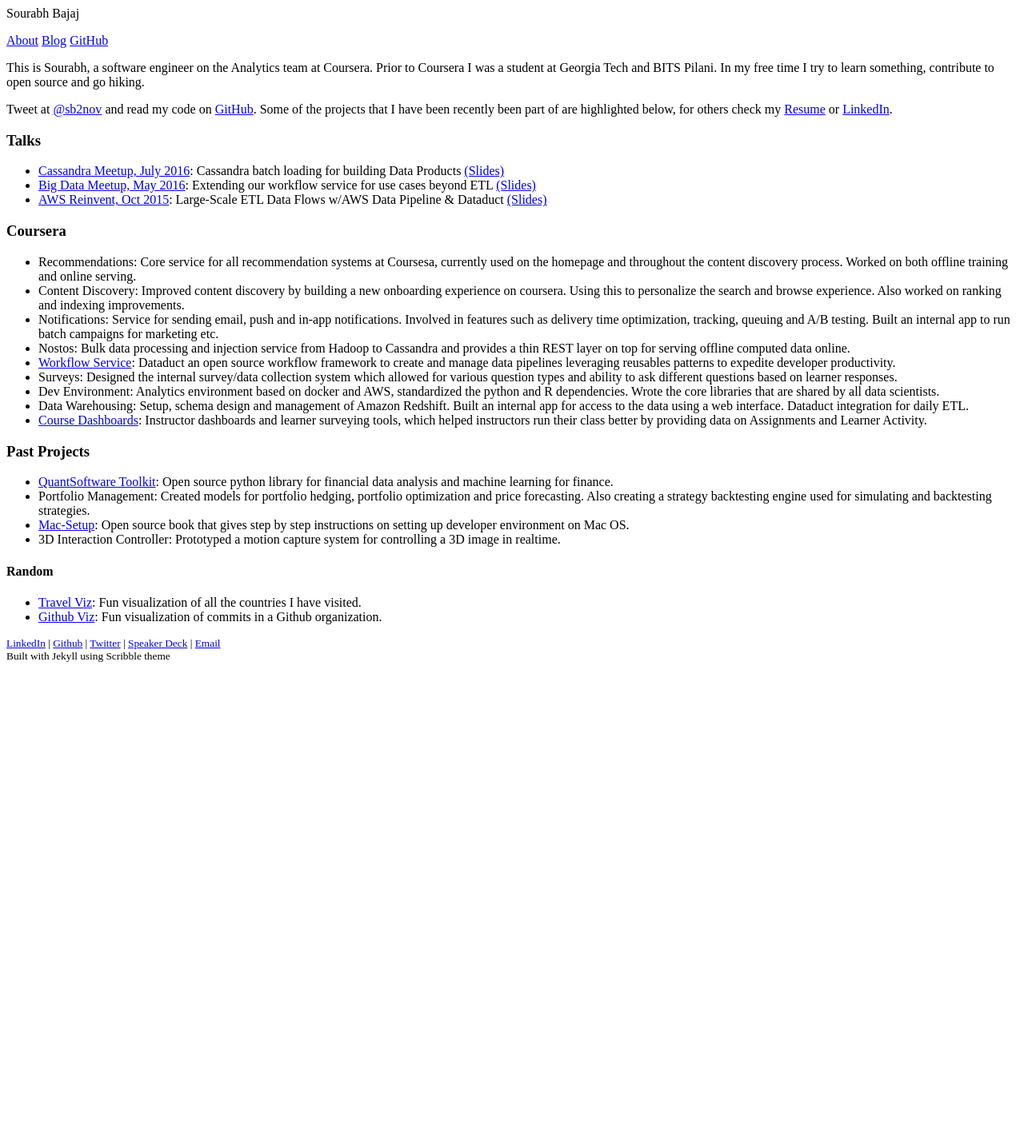
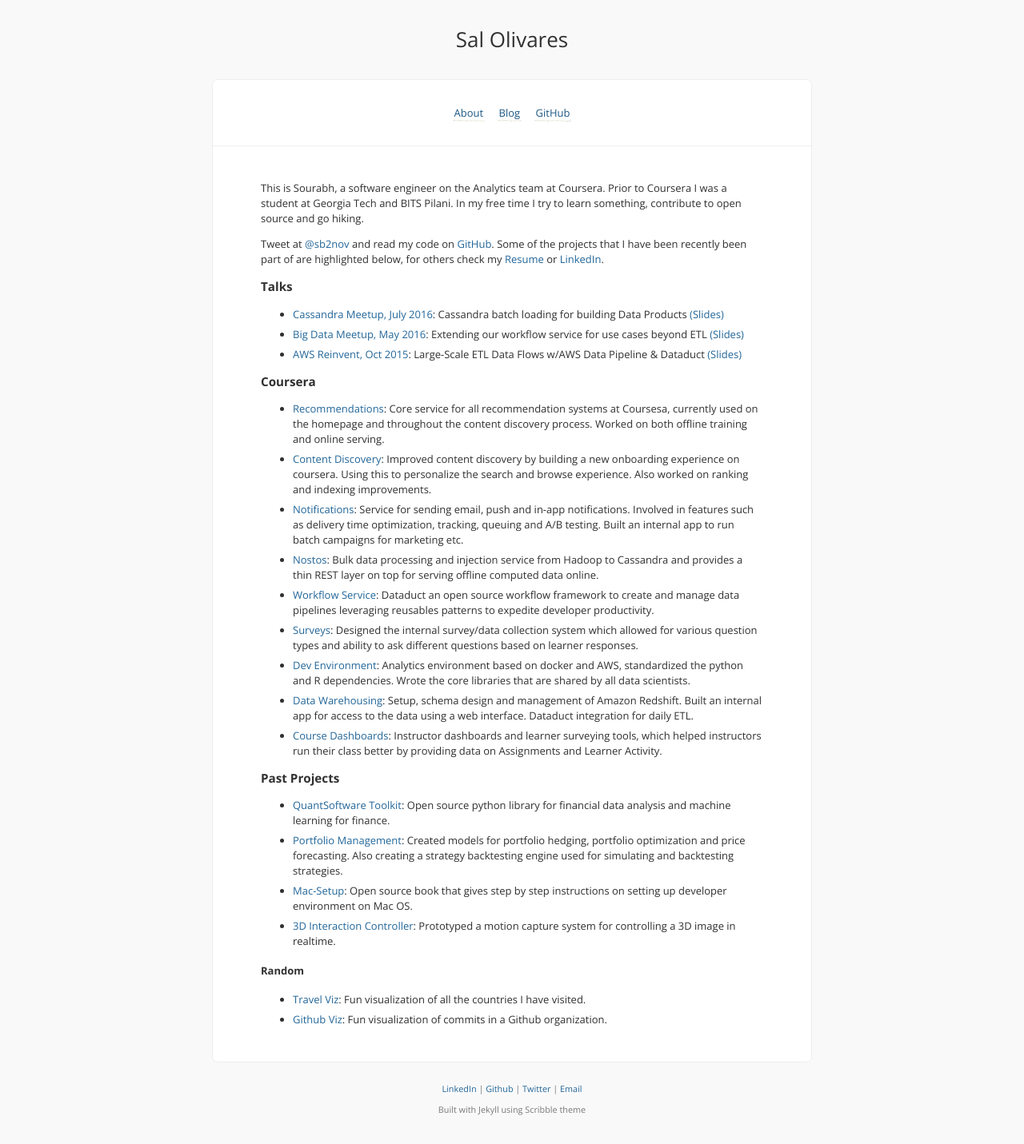
Before and after one commit to salolivares/salolivares.github.io, a Jekyll site: the page built from index.md, in a window 1280 px wide. Shown: the whole page at 80% size. Built offline with Jekyll 4.4.1, drawn with Linux system fonts in a browser that asks for light colours; nearby versions of some CDN libraries; library files that are not in the unit come from our copies; comment, search, counter and statistics services are not loaded; before the commit the page ends 900 px from its top, so only the background shows below that.

Commit message:
Fixed file paths and edited config

```diff
--- a/404.html
+++ b/404.html
@@ -3,10 +3,10 @@
     <meta content='Sourabh' property='og:title' />
     <title>Sourabh</title>
     <link href='/images/fav.png' rel='shortcut icon'>
-    <link href='/stylesheets/style.css' rel='stylesheet' type='text/css' />
-    <link href='/stylesheets/responsive.css' rel='stylesheet' type='text/css' />
+    <link href='/css/style.css' rel='stylesheet' type='text/css' />
+    <link href='/css/responsive.css' rel='stylesheet' type='text/css' />
     <!-- - -->
-    <script src='/javascripts/jquery.js' type='text/javascript'></script>
+    <script src='/js/jquery.js' type='text/javascript'></script>
     <!-- - -->
     <meta content='width=device-width, initial-scale=1.0, user-scalable=no' name='viewport'>
     <meta content='text/html; charset=utf-8' http-equiv='content-type' />
--- a/_config.yml
+++ b/_config.yml
@@ -1,15 +1,15 @@
-title:            Sourabh Bajaj
-description:      Portfolio website of Sourabh Bajaj
-url:              http://sourabhbajaj.com
-signoff:          Sourabh Bajaj
+title:            Sal Olivares
+description:      Sal Olivares. Programmer & CS Student @ UCSB.
+url:              http://about.salolivares.com
+signoff:          Sal Olivares
+disqus_shortname:
 google_analytics: 'UA-40495390-2'
 
 author:
-  linkedin: sbajaj9
-  twitter : sb2nov
-  github : sb2nov
-  speaker: sb2nov
-  email: sourabh@sourabhbajaj.com
+  linkedin: salolivares
+  twitter : salcodes
+  github : salolivares
+  email: me@salolivares.com
 
 links:
   - name:         About
@@ -17,7 +17,7 @@ links:
   - name:         Blog
     url:          /blog
   - name:         GitHub
-    url:          http://github.com/sb2nov
+    url:          http://github.com/salolivares
     external:     true
 
 gems:
--- a/_includes/footer.html
+++ b/_includes/footer.html
@@ -6,8 +6,6 @@
     |
     <a href="http://twitter.com/{{ site.author.twitter }}/" alt="Twitter" target="_blank">Twitter</a>
     |
-    <a href="https://speakerdeck.com/{{ site.author.speaker }}/" alt="Speaker Deck" target="_blank">Speaker Deck</a>
-    |
     <a href="mailto:{{ site.author.email }}" alt="email" target="_blank">Email</a>
     <br/>
     Built with Jekyll using Scribble theme
--- a/_includes/head.html
+++ b/_includes/head.html
@@ -1,12 +1,11 @@
-<link href='/images/fav.png' rel='shortcut icon'>
 <link href='http://fonts.googleapis.com/css?family=Open+Sans:400,700' rel='stylesheet' type='text/css' />
-<link href='/stylesheets/style.css' rel='stylesheet' type='text/css' />
-<link href='/stylesheets/syntax.css' rel='stylesheet' type='text/css' />
-<link href='/stylesheets/responsive.css' rel='stylesheet' type='text/css' />
+<link href='/css/style.css' rel='stylesheet' type='text/css' />
+<link href='/css/syntax.css' rel='stylesheet' type='text/css' />
+<link href='/css/responsive.css' rel='stylesheet' type='text/css' />
 <!-- - -->
-<script src='/javascripts/jquery.js' type='text/javascript'></script>
-<script src='/javascripts/pd.js' type='text/javascript'></script>
-<script src='/javascripts/basics.js' type='text/javascript'></script>
+<script src='/js/jquery.js' type='text/javascript'></script>
+<script src='/js/pd.js' type='text/javascript'></script>
+<script src='/js/basics.js' type='text/javascript'></script>
 <script type="text/javascript" src="https://www.google.com/jsapi"></script>
 <!-- - -->
 <meta content='width=device-width, initial-scale=1.0, user-scalable=no' name='viewport'>
--- a/_layouts/post.html
+++ b/_layouts/post.html
@@ -21,6 +21,9 @@
       {% if page.share == 'y' %}
         {% include share.html %}
       {% endif %}
+      {% if page.disqus == 'y' %}
+        {% include disqus.html %}
+      {% endif %}
       {% include links.html %}
     </div>
     {% include footer.html %}
```
Also changed, not shown: images/favicon.ico.
